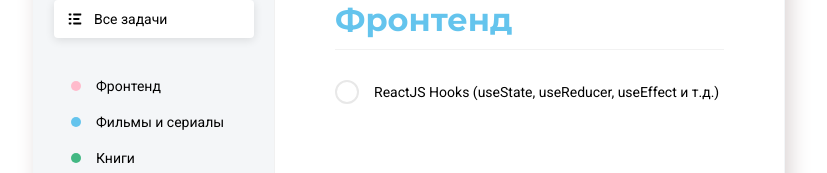
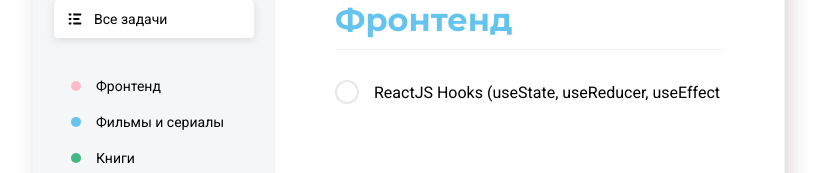
Before and after one commit to artem4rolov/test-branches, a React (Create React App) app: page / in a window 1280 px wide. Shown: the part 195-368 px from the top of the page, without its empty margins (231-1058 px from the left). Built offline with nearby package versions, Linux system fonts and the light colour scheme.

Commit message:
добавил плавную анимацию на галочку и списки

```diff
--- a/src/components/List/List.scss
+++ b/src/components/List/List.scss
@@ -20,6 +20,7 @@
     align-items: center;
     cursor: pointer;
     padding: 10px 12px;
+    transition: background-color 0.15s ease-in-out;
 
     &:hover #{$self}__remove-icon {
       opacity: 0.2;
@@ -27,6 +28,7 @@
 
     #{$self}__remove-icon {
       opacity: 0;
+      transition: opacity 0.15s ease-in-out;
 
       &:hover {
         opacity: 0.8;
--- a/src/components/Tasks/Tasks.scss
+++ b/src/components/Tasks/Tasks.scss
@@ -33,8 +33,11 @@
       display: flex;
       align-items: center;
 
-      p {
+      input {
+        width: 100%;
         margin-left: 15px;
+        border: 0;
+        font-size: 16px;
       }
     }
   }
@@ -60,6 +63,14 @@
       display: none;
     }
 
+    svg {
+      transition: opacity 0.15s ease-in-out;
+
+      path {
+        stroke: #f2f2f2;
+      }
+    }
+
     // только при чекнутом чекбоксе (невидимом) делаем зеленый цвет + белая галочка всегда активна
     input:checked + label {
       background-color: #4dd599;
@@ -83,13 +94,12 @@
       border-radius: 30px;
       width: 20px;
       height: 20px;
+      transition: background-color 0.15s ease-in-out, border-color 0.15s ease-in-out;
 
       svg {
         opacity: 0;
         left: 1px;
       }
     }
-
-
   }
 }
--- a/src/components/Tasks/index.jsx
+++ b/src/components/Tasks/index.jsx
@@ -25,7 +25,7 @@ const Tasks = () => {
             </label>
           </div>
 
-          <p>ReactJS Hooks (useState, useReducer, useEffect и т.д.)</p>
+          <input onChange={() => console.log(1)} value='ReactJS Hooks (useState, useReducer, useEffect и т.д.)' />
         </div>
       </div>
     </div>
```
